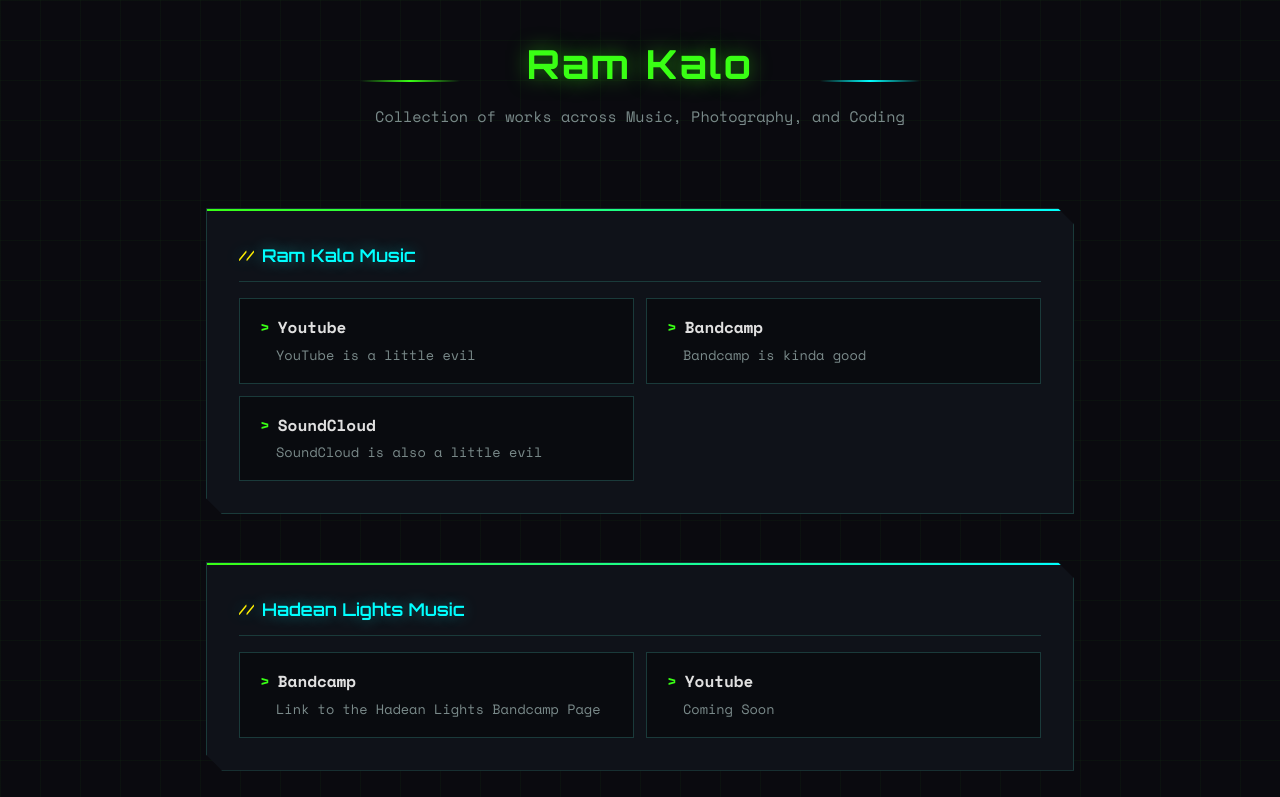
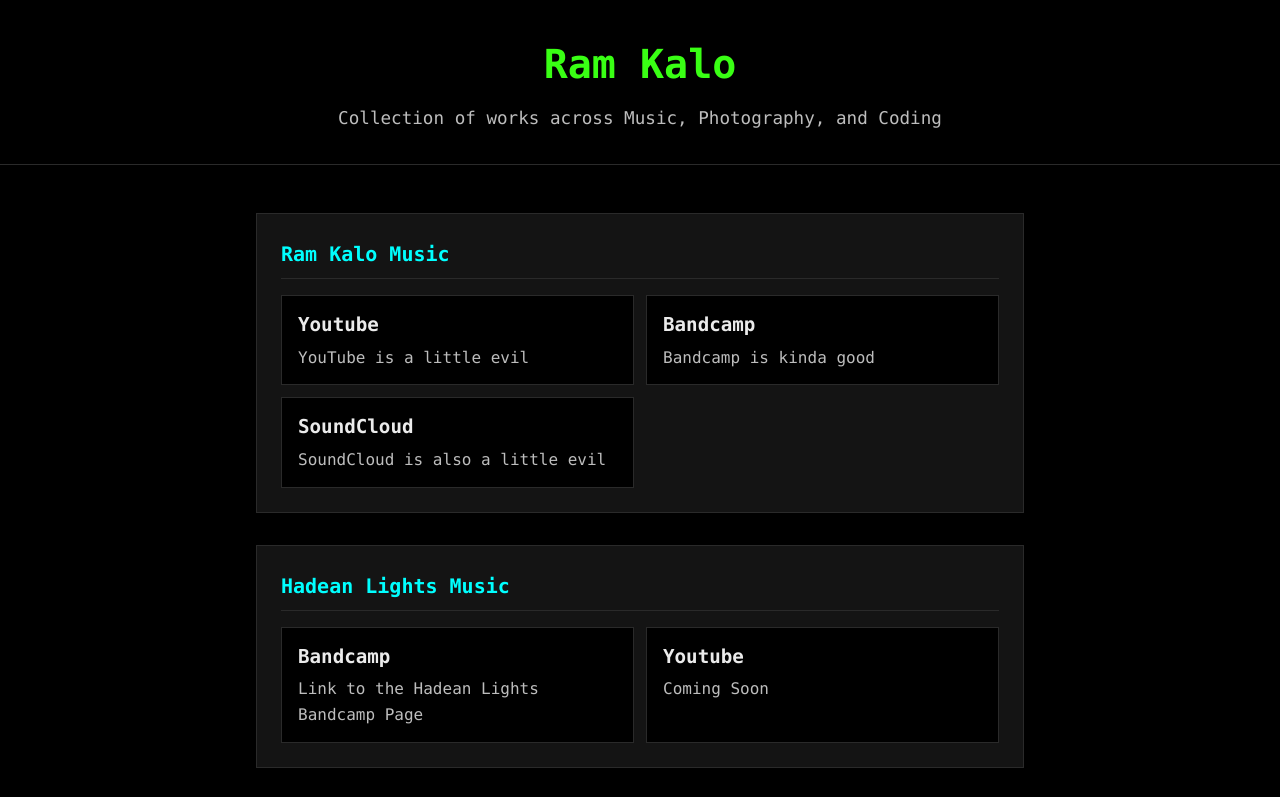
Before and after one commit to ramkalo/Linkinator, a plain HTML site: page index.html in a window 1280 px wide. Shown: the top 797 px of the page. Drawn offline with nearby package versions, Linux system fonts and the light colour scheme.

Commit message:
style updates

```diff
--- a/data.json
+++ b/data.json
@@ -1,6 +1,7 @@
 {
   "title": "Ram Kalo",
   "description": "Collection of works across Music, Photography, and Coding",
+  "footer": "© 2026 Ram Kalo",
   "categories": [
     {
       "name": "Ram Kalo Music",
--- a/index.html
+++ b/index.html
@@ -15,8 +15,7 @@
   <main id="categories" class="categories">
   </main>
 
-  <footer class="footer">
-    <p>© 2026</p>
+  <footer class="footer" id="page-footer">
   </footer>
 
   <script src="script.js"></script>
--- a/script.js
+++ b/script.js
@@ -22,6 +22,11 @@
     descEl.textContent = data.description;
   } else {
     descEl.style.display = 'none';
+  }
+
+  const footerEl = document.getElementById('page-footer');
+  if (data.footer) {
+    footerEl.innerHTML = `<p>${escapeHtml(data.footer)}</p>`;
   }
 
   const container = document.getElementById('categories');
--- a/styles.css
+++ b/styles.css
@@ -1,5 +1,3 @@
-@import url('https://fonts.googleapis.com/css2?family=Orbitron:wght@400;600;700&family=Space+Mono:wght@400;700&display=swap');
-
 * {
   margin: 0;
   padding: 0;
@@ -7,187 +5,97 @@
 }
 
 :root {
-  --bg: #0a0a0f;
-  --grid-color: rgba(57, 255, 20, 0.03);
-  --card-bg: #0f1219;
-  --card-border: #1a3a3a;
-  --text: #e0e0e0;
-  --text-muted: #7a8a8a;
+  --bg: #000000;
+  --card-bg: #141414;
+  --card-border: #2a2a2a;
+  --text: #ebebeb;
+  --text-muted: #bdbdbd;
   --green: #39ff14;
   --cyan: #00ffff;
-  --magenta: #ff00aa;
-  --yellow: #ffee00;
-  --glow-green: 0 0 20px rgba(57, 255, 20, 0.5);
-  --glow-cyan: 0 0 15px rgba(0, 255, 255, 0.4);
-  --glow-magenta: 0 0 20px rgba(255, 0, 170, 0.5);
-  --transition: 0.25s ease;
+  --transition: 0.15s ease;
 }
 
 body {
-  font-family: 'Space Mono', monospace;
+  font-family: Consolas, Monaco, 'Ubuntu Mono', 'Courier New', monospace;
+  font-size: 18px;
   background: var(--bg);
   color: var(--text);
   line-height: 1.6;
   min-height: 100vh;
-  background-image:
-    linear-gradient(var(--grid-color) 1px, transparent 1px),
-    linear-gradient(90deg, var(--grid-color) 1px, transparent 1px);
-  background-size: 40px 40px;
 }
 
 .header {
   text-align: center;
-  margin-bottom: 3rem;
-  padding: 2rem 0;
-  position: relative;
-}
-
-.header::before,
-.header::after {
-  content: '';
-  position: absolute;
-  top: 50%;
-  width: 60px;
-  height: 2px;
-  background: linear-gradient(90deg, transparent, var(--green), transparent);
-}
-
-.header::before {
-  left: calc(50% - 200px);
-}
-
-.header::after {
-  right: calc(50% - 200px);
-  background: linear-gradient(90deg, transparent, var(--cyan), transparent);
+  margin-bottom: 2rem;
+  padding: 2rem 1rem;
+  border-bottom: 1px solid var(--card-border);
 }
 
 .header h1 {
-  font-family: 'Orbitron', sans-serif;
-  font-size: 2rem;
+  font-size: 2.25rem;
   font-weight: 700;
   margin-bottom: 0.5rem;
   color: var(--green);
-  text-shadow: var(--glow-green);
-  letter-spacing: 2px;
 }
 
 .description {
   color: var(--text-muted);
-  font-size: 0.95rem;
+  font-size: 1.1rem;
 }
 
 .categories {
   display: flex;
   flex-direction: column;
-  gap: 2.5rem;
-  max-width: 900px;
+  gap: 2rem;
+  max-width: 800px;
   margin: 0 auto;
-  padding: 0 1rem;
+  padding: 1rem;
 }
 
 .category {
   background: var(--card-bg);
-  padding: 1.5rem;
+  padding: 1.25rem;
   border: 1px solid var(--card-border);
-  position: relative;
-  clip-path: polygon(
-    0 0,
-    calc(100% - 16px) 0,
-    100% 16px,
-    100% 100%,
-    16px 100%,
-    0 calc(100% - 16px)
-  );
-}
-
-.category::before {
-  content: '';
-  position: absolute;
-  top: 0;
-  left: 0;
-  right: 0;
-  height: 2px;
-  background: linear-gradient(90deg, var(--green), var(--cyan));
 }
 
 .category-title {
-  font-family: 'Orbitron', sans-serif;
-  font-size: 1.1rem;
+  font-size: 1.25rem;
   font-weight: 600;
   margin-bottom: 1rem;
-  padding-bottom: 0.75rem;
+  padding-bottom: 0.5rem;
   border-bottom: 1px solid var(--card-border);
   color: var(--cyan);
-  text-shadow: var(--glow-cyan);
-  display: flex;
-  align-items: center;
-  gap: 0.5rem;
-}
-
-.category-title::before {
-  content: '//';
-  color: var(--yellow);
-  font-size: 0.9rem;
 }
 
 .links {
   display: flex;
   flex-direction: column;
-  gap: 0.75rem;
+  gap: 0.5rem;
 }
 
 .link-card {
   display: block;
   text-decoration: none;
-  background: rgba(0, 0, 0, 0.4);
-  padding: 1rem 1.25rem;
+  background: var(--bg);
+  padding: 0.875rem 1rem;
   border: 1px solid var(--card-border);
-  position: relative;
-  transition: all var(--transition);
-}
-
-.link-card::before {
-  content: '';
-  position: absolute;
-  left: 0;
-  top: 0;
-  bottom: 0;
-  width: 3px;
-  background: var(--green);
-  opacity: 0;
-  transition: opacity var(--transition);
+  transition: border-color var(--transition);
 }
 
 .link-card:hover {
-  border-color: var(--magenta);
-  transform: translateX(4px);
-  box-shadow: var(--glow-magenta);
-}
-
-.link-card:hover::before {
-  opacity: 1;
+  border-color: var(--green);
 }
 
 .link-title {
   font-weight: 700;
-  font-size: 1rem;
+  font-size: 1.2rem;
   color: var(--text);
   margin-bottom: 0.25rem;
-  display: flex;
-  align-items: center;
-  gap: 0.5rem;
-}
-
-.link-title::before {
-  content: '>';
-  color: var(--green);
-  font-weight: 700;
 }
 
 .link-description {
-  font-size: 0.85rem;
+  font-size: 1rem;
   color: var(--text-muted);
-  padding-left: 1rem;
 }
 
 .link-url {
@@ -196,11 +104,11 @@
 
 .footer {
   text-align: center;
-  padding: 3rem 0;
+  padding: 2rem 0;
   color: var(--text-muted);
-  font-size: 0.8rem;
+  font-size: 0.9rem;
   border-top: 1px solid var(--card-border);
-  margin-top: 3rem;
+  margin-top: 2rem;
 }
 
 @media (min-width: 640px) {
@@ -208,35 +116,19 @@
     font-size: 2.5rem;
   }
 
-  .header::before,
-  .header::after {
-    width: 100px;
-  }
-
-  .header::before {
-    left: calc(50% - 280px);
-  }
-
-  .header::after {
-    right: calc(50% - 280px);
-  }
-
-  .categories {
-    gap: 3rem;
-  }
-
   .category {
-    padding: 2rem;
+    padding: 1.5rem;
   }
 
   .links {
     display: grid;
     grid-template-columns: repeat(2, 1fr);
+    gap: 0.75rem;
   }
 }
 
 @media (min-width: 900px) {
   .links {
-    grid-template-columns: repeat(auto-fill, minmax(280px, 1fr));
+    grid-template-columns: repeat(auto-fill, minmax(260px, 1fr));
   }
 }
```
